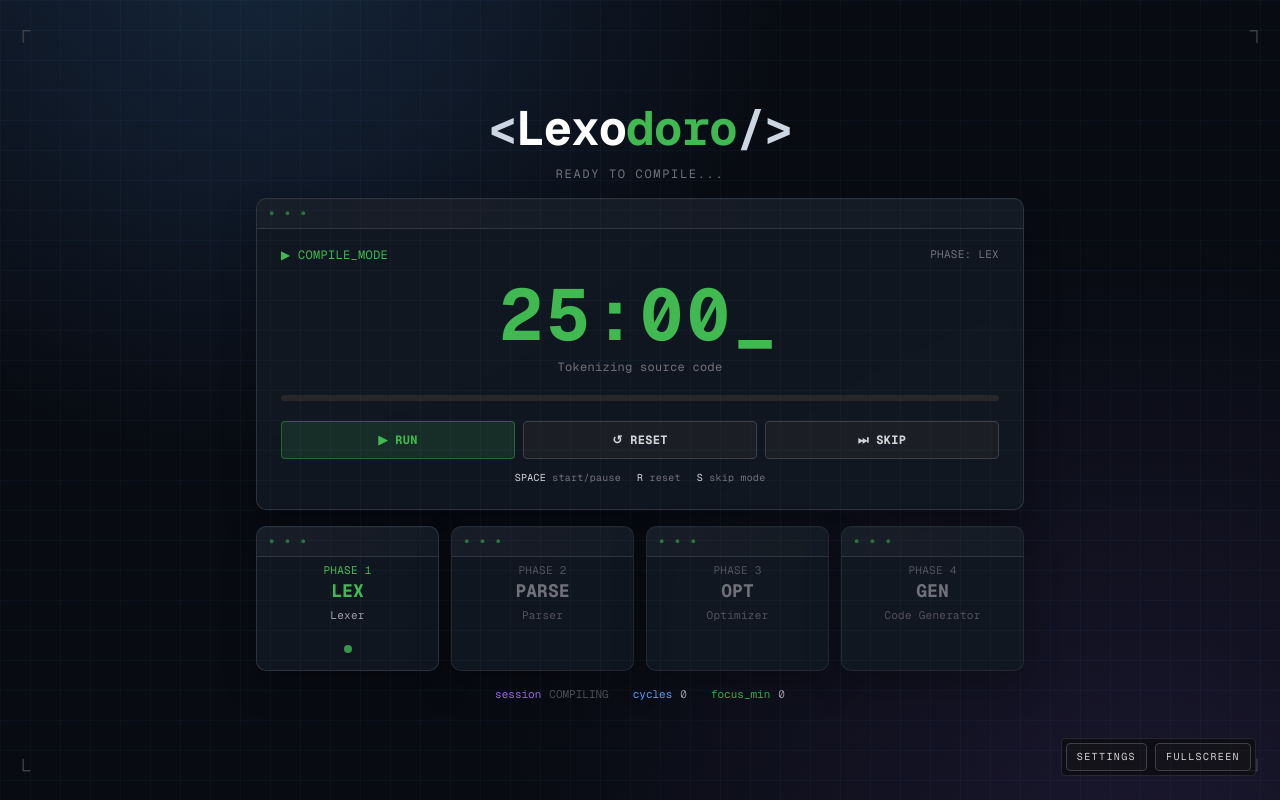
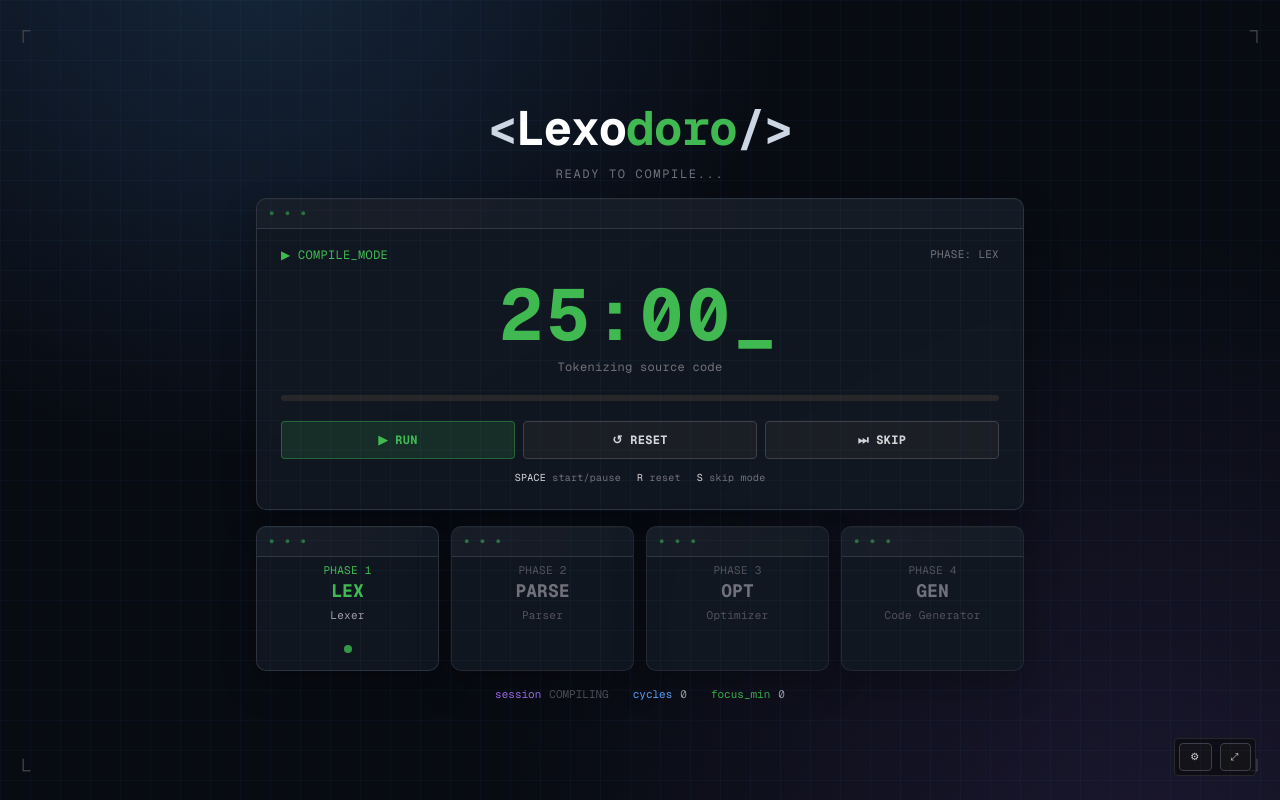
Before and after one commit to theantiz/lexodoro, a Next.js app: page / in a window 1280 px wide. Built offline with nearby package versions, Linux system fonts and the light colour scheme.

Commit message:
Update README.md and app/page.tsx with Lexodoro project details

```diff
--- a/app/page.tsx
+++ b/app/page.tsx
@@ -343,7 +343,7 @@ export default function Home() {
               : "border-zinc-700 bg-zinc-900/70 text-zinc-300"
           }`}
         >
-          SETTINGS
+          ⚙
         </button>
         <button
           onClick={handleFullscreenToggle}
@@ -355,7 +355,7 @@ export default function Home() {
               : "border-zinc-700 bg-zinc-900/70 text-zinc-300"
           }`}
         >
-          {isFullscreen ? "EXIT FULL" : "FULLSCREEN"}
+          {isFullscreen ? "⤡" : "⤢"}
         </button>
       </div>
       <div className="fixed top-4 left-4 text-zinc-700 text-xl font-mono">┌</div>
```
Also changed, not shown: 1 other file (tests, documents, lock files or other folders).
